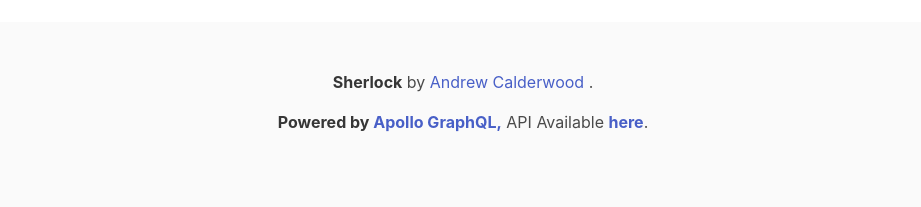
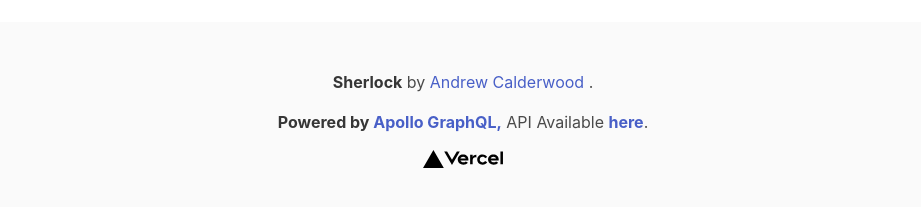
Before and after one commit to ACalderwood93/sherlock, a React (Create React App) app: page / in a window 1280 px wide. Shown: the part 1445-1652 px from the top of the page, without its empty margins (177-1098 px from the left). Built offline with nearby package versions, Linux system fonts and the light colour scheme.

Commit message:
added vercel branding

```diff
--- a/src/components/Footer.jsx
+++ b/src/components/Footer.jsx
@@ -1,6 +1,9 @@
+import Container from "./Container";
+
 const Footer = () => {
   return (
     <footer className="footer">
+      <Container>
         <div className="content has-text-centered">
           <p>
             <strong>Sherlock</strong> by{" "}
@@ -17,7 +20,15 @@
             </a>
             .
           </p>
+          <a href="https://vercel.com/">
+            <img
+              src="/vercel-logotype-dark.svg"
+              style={{ width: "5em" }}
+              alt="vercel logo"
+            ></img>
+          </a>
         </div>
+      </Container>
     </footer>
   );
 };
```
Also changed, not shown: public/vercel-logotype-dark.svg (added). Lines whose indentation alone changed are shown as unchanged.
